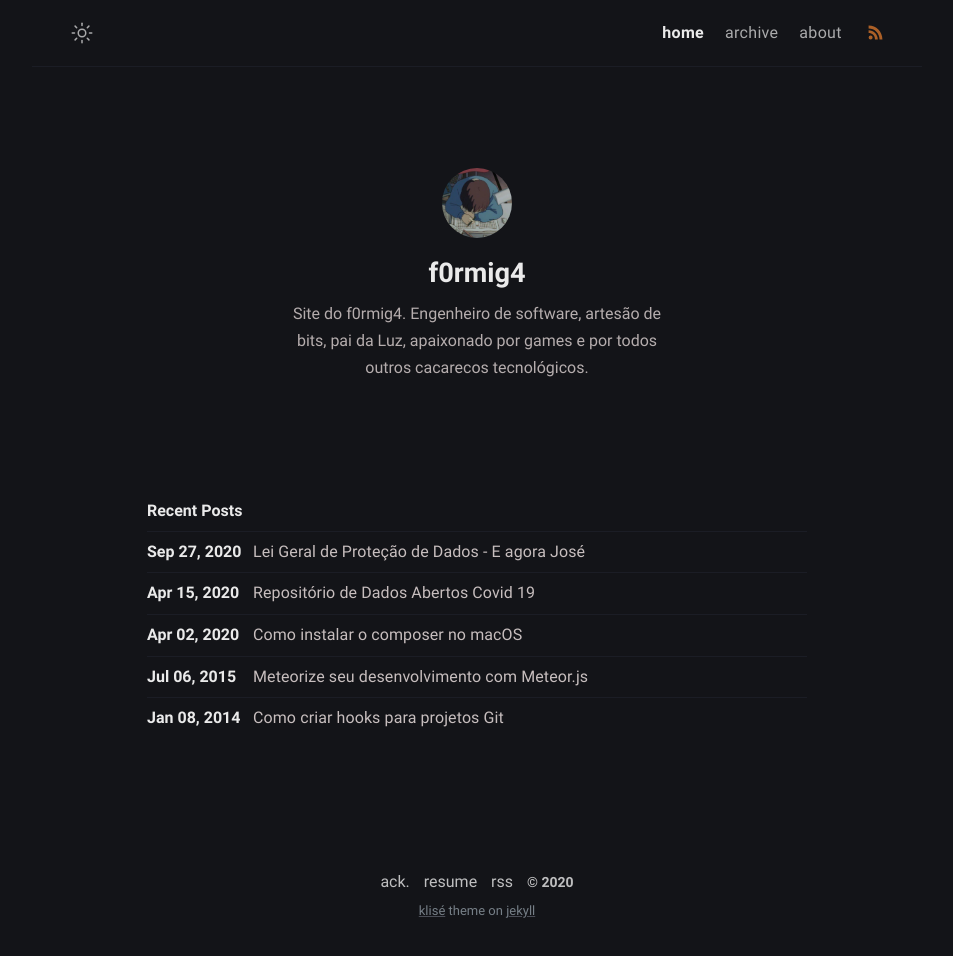
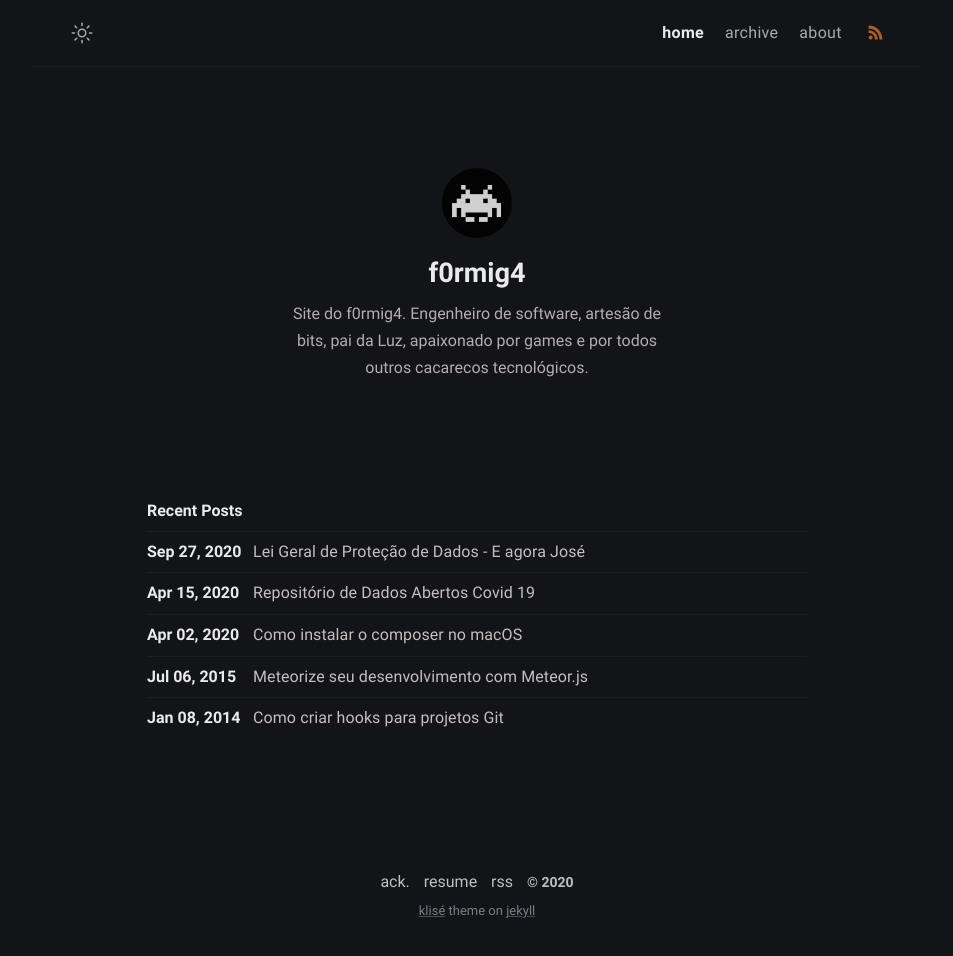
Before and after one commit to f0rmig4/f0rmig4.github.io, a Jekyll site: the page built from index.md, in a window 1280 px wide. Shown: the whole page, without its empty margins (163-1116 px from the left). Built offline with Jekyll 4.4.1, drawn with Linux system fonts in a browser that asks for light colours.

Commit message:
add avatar and favicon icon

```diff
--- a/_config.yml
+++ b/_config.yml
@@ -1,7 +1,7 @@
 # Site settings
 title: f0rmig4 # site title
 description: >- # site description
-    Site do f0rmig4. Engenheiro de software, artesão de bits, pai da Luz, apaixonado por games e por todos outros cacarecos tecnológicos.
+    Engenheiro de software, artesão de bits, pai da Luz, apaixonado por games e por todos outros cacarecos tecnológicos.
 lang: en-US # default lang
 timezone: Asia/Jakarta # set your timezone
 image: assets/img/ogp.png # This image used for Open Graph more info https://ogp.me/
@@ -18,7 +18,7 @@
   twitter: f0rmig4 # twitter username
   facebook: f0rmig4 # facebook username
   email: f0rmig4@pm.me # email adress
-  avatar: /assets/img/avatar.jpg # change with your own avatar
+  avatar: /assets/img/avatar.png # change with your own avatar
 
 # URL settings
 url: "https://f0rmig4.github.io" #
```
Also changed, not shown: assets/img/avatar.jpg (deleted), assets/img/avatar.png (added), assets/img/invader.png (added), assets/img/ogp.png, favicon.ico (added), 1 other file.
